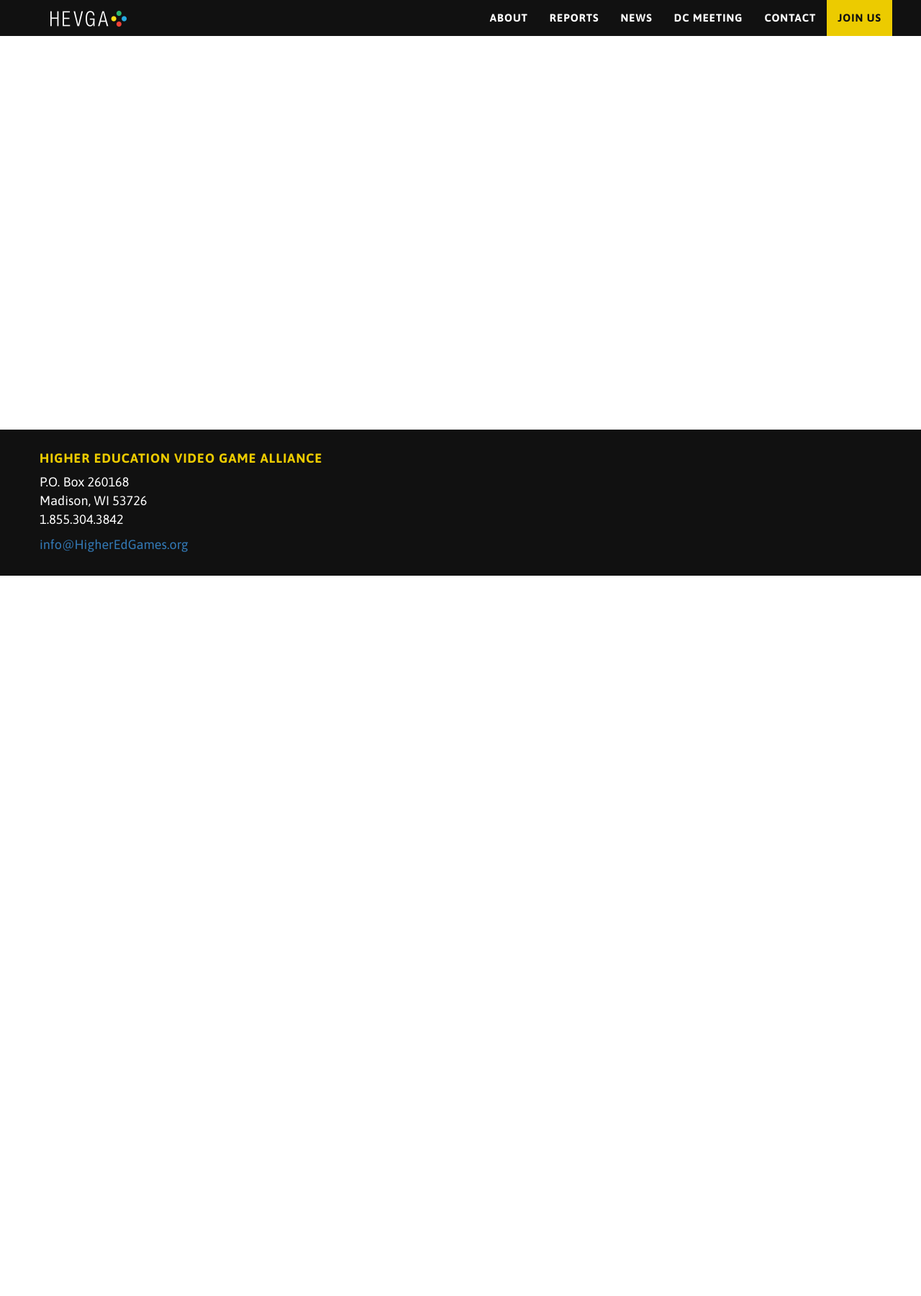
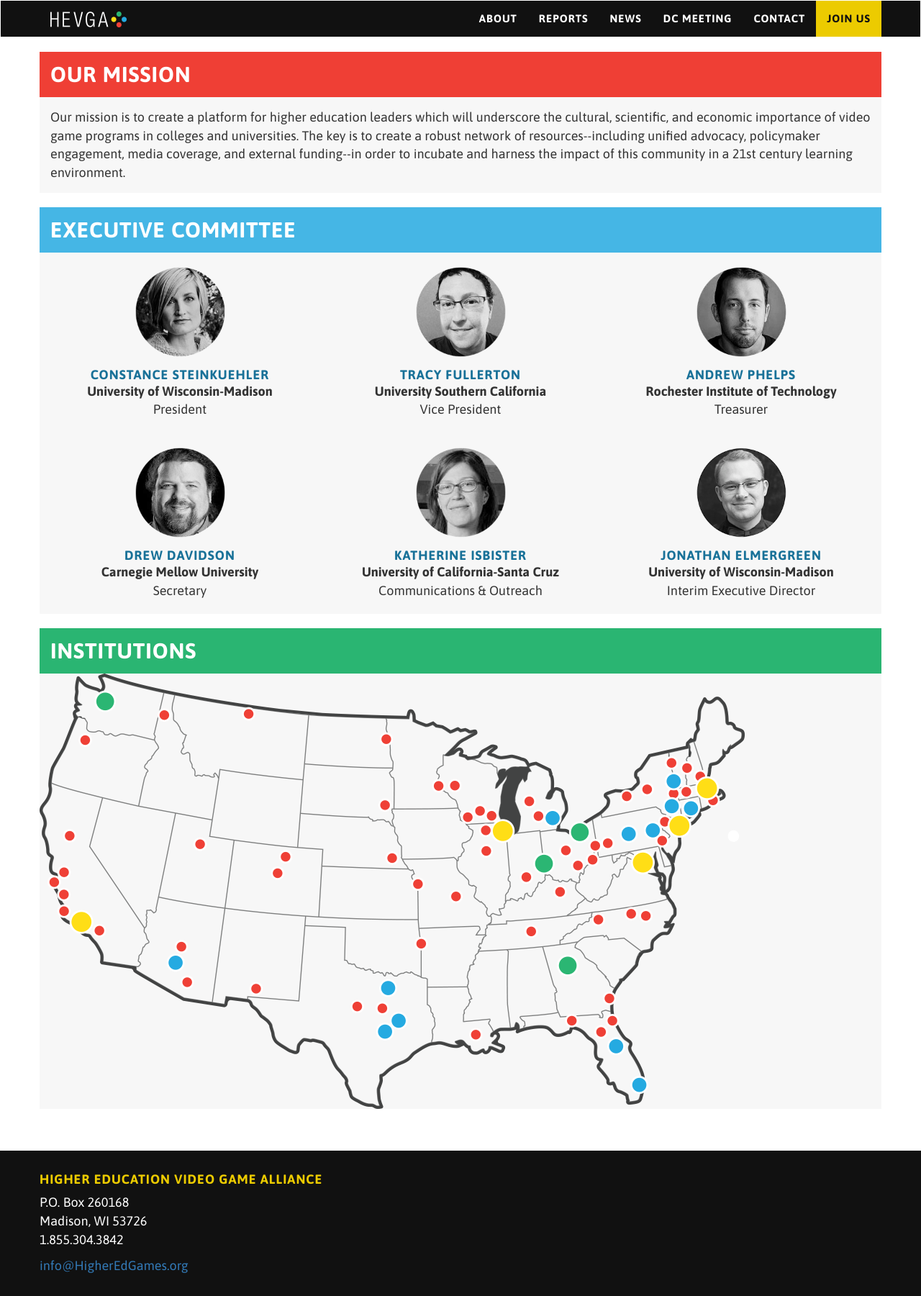
Before and after one commit to jsruesch/hevga2, a PHP site: page /about.php in a window 1280 px wide. Shown: the whole page at 72% size. Before the commit the page ends 800 px from the top, so only its background shows below. Run offline with PHP 8.4, Linux system fonts and the light colour scheme; some libraries are stand-ins or nearby versions.

Commit message:
Begin work on About page

```diff
--- a/about.php
+++ b/about.php
@@ -5,9 +5,105 @@
 -->
   <div class="container-fluid mc">
     <div class="container">
+      <!-- Mission -->
+      <div class="row mar20-bot">
+        <div class="row pad15 bg-red">
+          <h2 class="text-white">Our Mission</h2>
+        </div>
+        <div class="row pad15 bg-lgrey">
+          <p>Our mission is to create a platform for higher education leaders which will underscore the cultural, scientific,
+             and economic importance of video game programs in colleges and universities. The key is to create a robust
+              network of resources--including unified advocacy, policymaker engagement, media coverage, and external
+              funding--in order to incubate and harness the impact of this community in a 21st century learning environment.</p>
+        </div>
+      </div><!-- /Mission -->
+      <!-- Executive Committee -->
+      <div class="row mar20-bot">
+        <div class="row pad15 bg-lblue">
+          <h2 class="text-white">Executive Committee</h2>
+        </div>
+        <div class="row bg-lgrey">
+          <!-- Constance -->
+          <div class="col-sm-6 col-md-4 pad20 ec-profile">
+            <div class="row">
+              <img src="img/portraits/portrait_constance.png" class="center-block"/>
+            </div>
+            <div class="row mar15-top">
+              <h4 class="text-dblue text-center">Constance Steinkuehler</h4>
+              <p class="text-center"><strong>University of Wisconsin-Madison</strong></p>
+              <p class="text-center">President</p>
+            </div>
+          </div><!-- /Constance -->
+          <!-- Tracy -->
+          <div class="col-sm-6 col-md-4 pad20 ec-profile">
+            <div class="row">
+              <img src="img/portraits/portrait_tracy.png" class="center-block"/>
+            </div>
+            <div class="row mar15-top">
+              <h4 class="text-dblue text-center">Tracy Fullerton</h4>
+              <p class="text-center"><strong>University Southern California</strong></p>
+              <p class="text-center">Vice President</p>
+            </div>
+          </div><!-- /Tracy -->
+          <!-- Andrew -->
+          <div class="col-sm-6 col-md-4 pad20 ec-profile">
+            <div class="row">
+              <img src="img/portraits/portrait_andrew.png" class="center-block"/>
+            </div>
+            <div class="row mar15-top">
+              <h4 class="text-dblue text-center">Andrew Phelps</h4>
+              <p class="text-center"><strong>Rochester Institute of Technology</strong></p>
+              <p class="text-center">Treasurer</p>
+            </div>
+          </div><!-- /Andrew -->
+          <!-- Drew -->
+          <div class="col-sm-6 col-md-4 pad20 ec-profile">
+            <div class="row">
+              <img src="img/portraits/portrait_drew.png" class="center-block"/>
+            </div>
+            <div class="row mar15-top">
+              <h4 class="text-dblue text-center">Drew Davidson</h4>
+              <p class="text-center"><strong>Carnegie Mellow University</strong></p>
+              <p class="text-center">Secretary</p>
+            </div>
+          </div><!-- /Drew -->
+          <!-- Katherine -->
+          <div class="col-sm-6 col-md-4 pad20 ec-profile">
+            <div class="row">
+              <img src="img/portraits/portrait_katherine.png" class="center-block"/>
+            </div>
+            <div class="row mar15-top">
+              <h4 class="text-dblue text-center">Katherine Isbister</h4>
+              <p class="text-center"><strong>University of California-Santa Cruz</strong></p>
+              <p class="text-center">Communications & Outreach</p>
+            </div>
+          </div><!-- /Katherine -->
+          <!-- Jonathan -->
+          <div class="col-sm-6 col-md-4 pad20 ec-profile">
+            <div class="row">
+              <img src="img/portraits/portrait_jonathan.png" class="center-block"/>
+            </div>
+            <div class="row mar15-top">
+              <h4 class="text-dblue text-center">Jonathan Elmergreen</h4>
+              <p class="text-center"><strong>University of Wisconsin-Madison</strong></p>
+              <p class="text-center">Interim Executive Director</p>
+            </div>
+          </div><!-- /Jonathan -->
+        </div>
+      </div><!-- /Executive Committee -->
+      <!-- Institutions -->
+      <div class="row mar20-bot">
+        <div class="row pad15 bg-green">
+          <h2 class="text-white">Institutions</h2>
+        </div>
+        <div class="row bg-lgrey">
+          <div class="row">
+            <img src="img/hevga_map_usa.png"/>
+          </div>
+          <div class="row">
 
-
-
+          </div>
+        </div><!-- /Institutions -->
     </div>
   </div>
 <!-- END: Main Content -->
--- a/header.php
+++ b/header.php
@@ -21,12 +21,11 @@
     <link rel="shortcut icon" href="favicon.ico" type="image/x-icon" />
 </head>
 <body id="">
-
 <!--
   BEGIN: Navigation
 -->
   <div class="row">
-  <nav class="navbar navbar-fixed-top">
+  <nav class="navbar">
     <nav class="navbar-inverse">
       <div class="container-fluid bg-black">
         <div class="container">
--- a/index.php
+++ b/index.php
@@ -4,7 +4,7 @@
   BEGIN: Jumbotron
 -->
   <div class="container-fluid">
-    <div class="jumbotron mar50-top">
+    <div class="jumbotron">
         <div class="container">
         <h1 class="display-3">Hello, world!</h1>
         <p class="lead">This is a simple hero unit, a simple jumbotron-style component for calling extra attention to featured content or information.</p>
--- a/stylesheets/responsive_styles.scss
+++ b/stylesheets/responsive_styles.scss
@@ -23,3 +23,18 @@
   }
 
 }
+@media (max-device-width:768px){
+
+  .navbar-inverse .container{
+    width: 100% !important;
+    margin-left: 0 !important;
+    margin-right: 0 !important;
+  }
+
+  .container{
+    padding-right:  10px !important;
+    padding-left:   10px !important;
+    width: 85% !important;
+  }
+
+}
--- a/stylesheets/style.scss
+++ b/stylesheets/style.scss
@@ -76,7 +76,7 @@ table tr{ border-bottom: 1px solid $dgrey; }
 .clear{ clear: both; }
 .left{ float:left; }
 .right{ float:right; }
-.mc{ margin-top: 70px; } /* Main Content margin to clear nav */
+.mc{ margin-top: 20px; } /* Main Content margin to clear nav */
 
 /* END: Utility Classes */
 
@@ -86,6 +86,8 @@ table tr{ border-bottom: 1px solid $dgrey; }
  * Navigation
  * =========================================
  */
+
+.navbar{ margin-bottom: 0 !important; }
 
 .navbar-inverse .navbar-nav>li>a{
   font-family: 'Asap', sans-serif;
@@ -107,7 +109,21 @@ table tr{ border-bottom: 1px solid $dgrey; }
  * =========================================
  */
 
+.ec-profile{
+  transition: background-color 100ms linear;
+  background: $lgrey;
 
+  img{
+    width: 125px;
+    height: 125px;
+  }
+
+  &:hover{
+    transition: background-color 100ms linear;
+    cursor: pointer;
+    background: $lblue;
+  }
+}
 
 /* END: Elements */
 
```
Also changed, not shown: stylesheets/style.css (+25 -1 lines), img/hevga_map_usa.png (added), img/portraits/portrait_andrew.png (added), img/portraits/portrait_constance.png (added), img/portraits/portrait_drew.png (added), img/portraits/portrait_jonathan.png (added), img/portraits/portrait_katherine.png (added), img/portraits/portrait_tracy.png (added), stylesheets/style.min.css, 1 other file.
